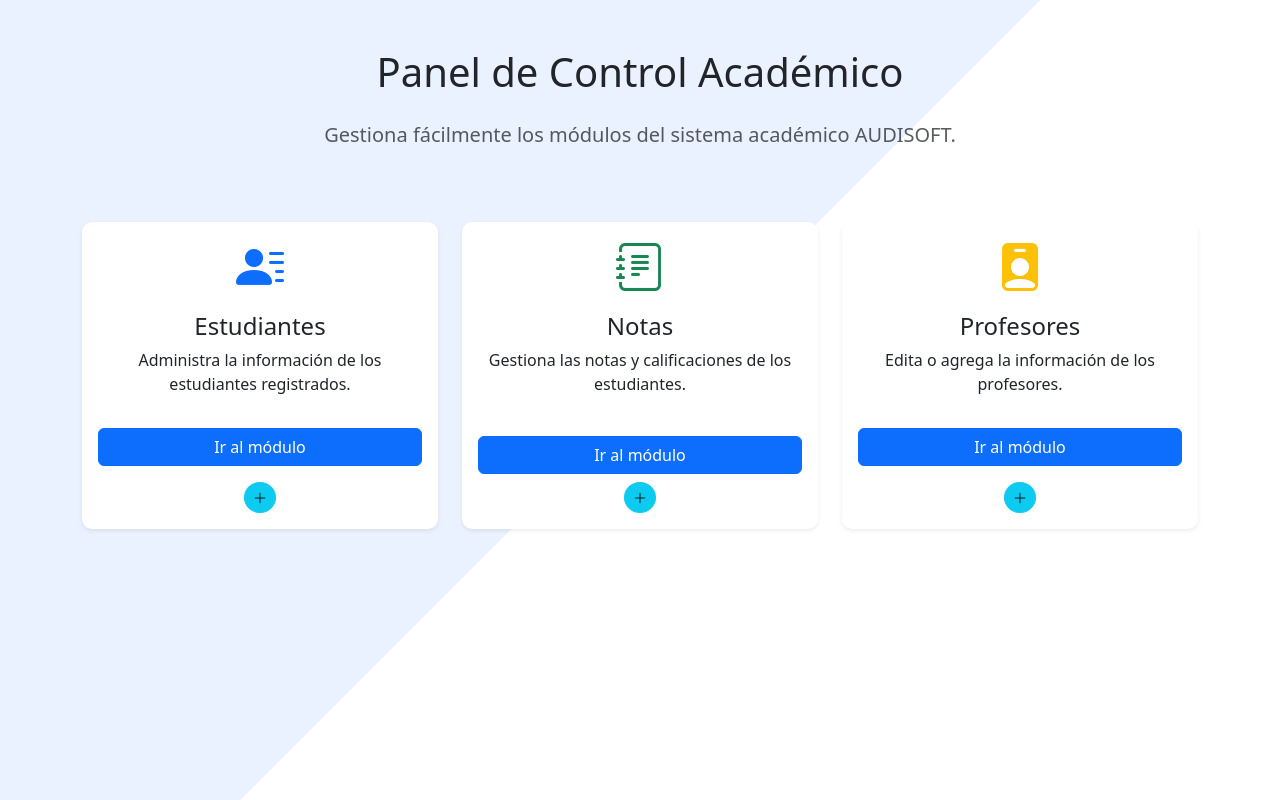
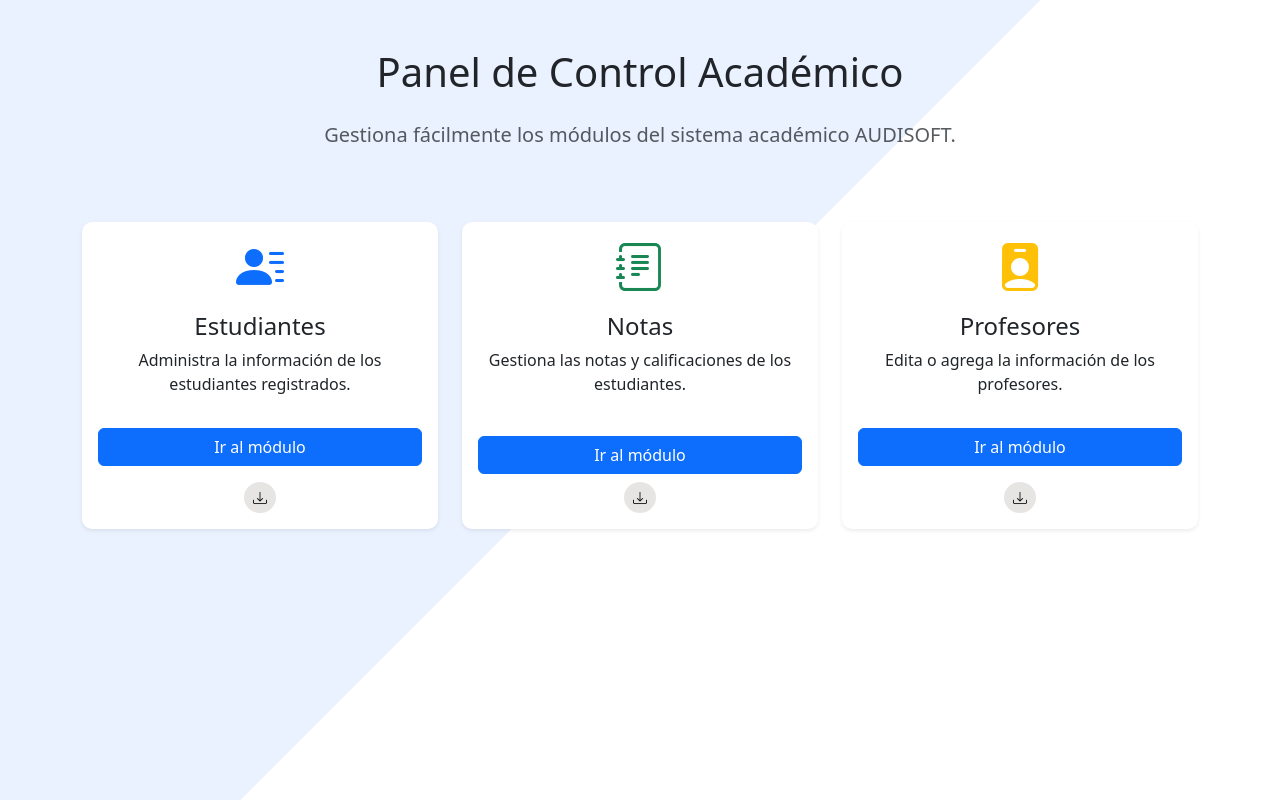
Before and after one commit to JhonnFy/AngularNetAppi, an Angular app in the folder FrontAngularNetAppi/: page /dashboard in a window 1280 px wide. Built offline with nearby package versions, Linux system fonts and the light colour scheme.

Commit message:
[FRONT].[Terminado]

```diff
--- a/FrontAngularNetAppi/src/app/dashboard/dashboard.html
+++ b/FrontAngularNetAppi/src/app/dashboard/dashboard.html
@@ -15,7 +15,7 @@
           </div>
           <a class="btn btn-primary w-100 mt-3" [routerLink]="['/estudiantes']">Ir al módulo</a>
           <div class="d-flex justify-content-around mt-3"> <!-- <- Aquí agregamos margen top -->
-        <button class="btn btn-sm btn-info rounded-circle" title="Crear"><i class="bi bi-plus-lg"></i></button>
+        <button class="btn btn-sm rounded-circle" title="Descargar" style="background-color: #E7E5E4; color: rgb(8, 8, 8);"><i class="bi bi-download"></i></button>
       </div>
     </div>
   </div>
@@ -32,7 +32,7 @@
           </div>
           <a class="btn btn-primary w-100 mt-3" [routerLink]="['/notas']">Ir al módulo</a>
           <div class="d-flex justify-content-around">
-            <button class="btn btn-sm btn-info rounded-circle" title="Crear"><i class="bi bi-plus-lg"></i></button>
+            <button class="btn btn-sm rounded-circle" title="Descargar" style="background-color: #E7E5E4; color: rgb(8, 8, 8);"><i class="bi bi-download"></i></button>
           </div>
         </div>
       </div>
@@ -49,7 +49,7 @@
           </div>
           <a class="btn btn-primary w-100 mt-3" [routerLink]="['/profesores']">Ir al módulo</a>
           <div class="d-flex justify-content-around mt-3"> <!-- <- Aquí agregamos margen top -->
-        <button class="btn btn-sm btn-info rounded-circle" title="Crear"><i class="bi bi-plus-lg"></i></button>
+            <button class="btn btn-sm rounded-circle" title="Descargar" style="background-color: #E7E5E4; color: rgb(8, 8, 8);"><i class="bi bi-download"></i></button>
       </div>
     </div>
   </div>
```
